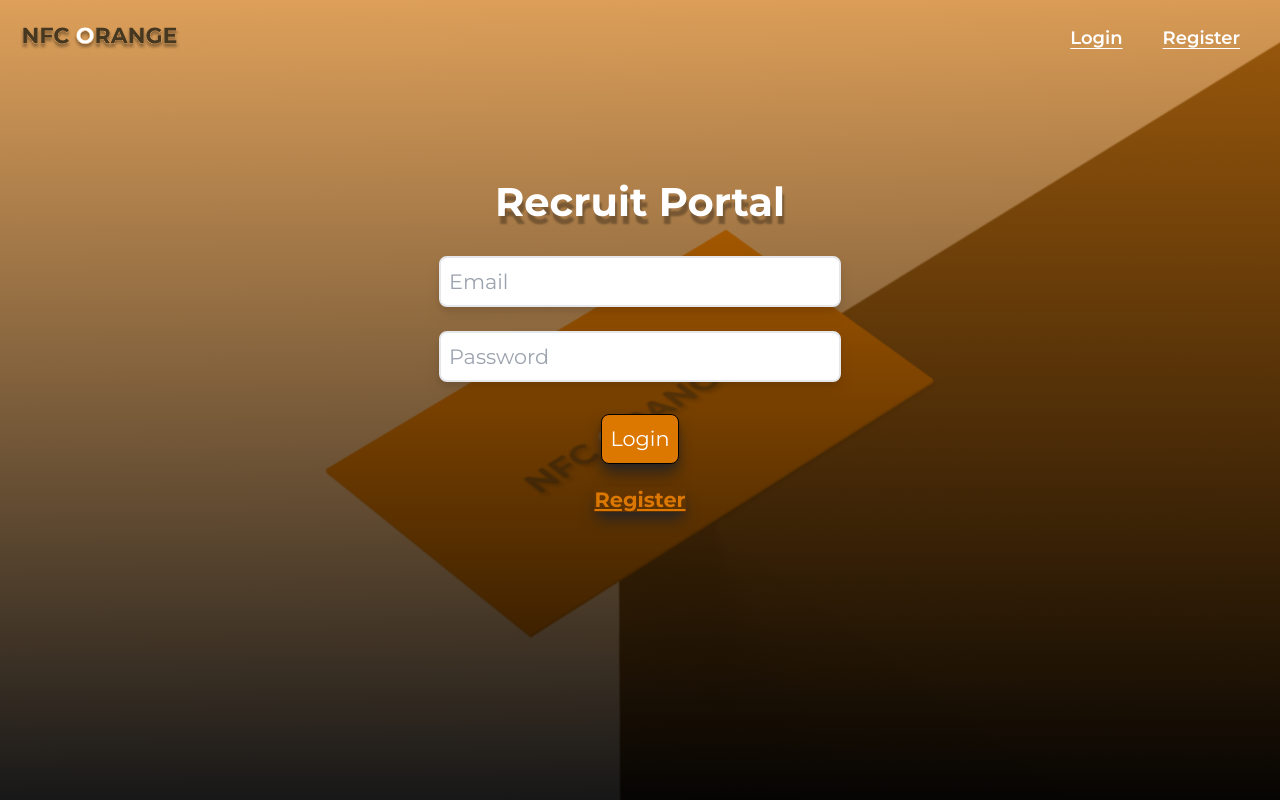
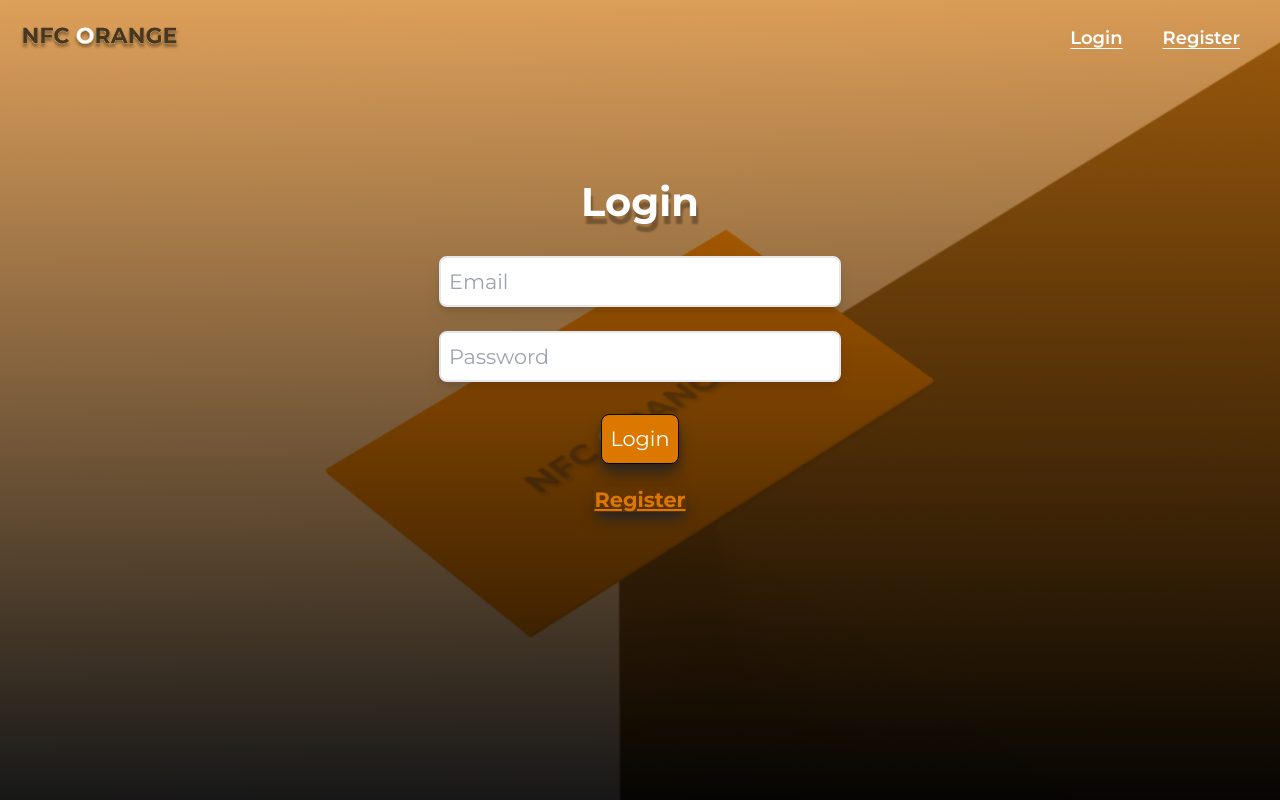
Before and after one commit to KhoiUna/nfc-orange, a Next.js app in the folder recruit/: page / in a window 1280 px wide. Built offline with nearby package versions, Linux system fonts and the light colour scheme.

Commit message:
/recruit: update login page

```diff
--- a/recruit/app/head.tsx
+++ b/recruit/app/head.tsx
@@ -1,4 +1,4 @@
-import Analytics from "../components/Analytics";
+import Analytics from "@/components/Analytics";
 
 export default function Head() {
   return (
@@ -13,7 +13,7 @@ export default function Head() {
       <link rel="icon" href="/nfc-orange.svg" />
       <link rel="shortcut icon" href="/nfc-orange.svg" type="image/x-icon" />
 
-      <title>Recruiter | Login</title>
+      <title>Recruit | Login</title>
 
       <Analytics />
     </>
--- a/recruit/app/layout.tsx
+++ b/recruit/app/layout.tsx
@@ -1,7 +1,7 @@
 "use client";
 
-import HeaderBar from "../components/ui/HeaderBar";
-import "../styles/globals.css";
+import HeaderBar from "@/components/ui/HeaderBar";
+import "@/styles/globals.css";
 import { QueryClient, QueryClientProvider } from "@tanstack/react-query";
 
 const queryClient = new QueryClient();
--- a/recruit/app/page.tsx
+++ b/recruit/app/page.tsx
@@ -2,9 +2,10 @@
 
 import Link from "next/link";
 import axios from "axios";
+import { useRouter } from "next/navigation";
 import { useForm, SubmitHandler } from "react-hook-form";
 import { useState } from "react";
-import TextLoader from "../components/ui/TextLoader";
+import TextLoader from "@/components/ui/TextLoader";
 import { useMutation } from "@tanstack/react-query";
 
 type Inputs = {
@@ -22,6 +23,8 @@ const login = async (inputData: Inputs) => {
 };
 
 export default function Page() {
+  const router = useRouter();
+
   const [status, setStatus] = useState({
     error: false,
     text: "",
@@ -29,9 +32,7 @@ export default function Page() {
 
   const { mutate, isLoading } = useMutation(login, {
     onSuccess: (data: any) => {
-      if (data.success) {
-        //
-      }
+      if (data.success) router.push("/dashboard");
 
       if (data.error)
         setStatus({
@@ -53,7 +54,7 @@ export default function Page() {
             textShadow: "2px 8px 2px rgba(0, 0, 0, 0.3)",
           }}
         >
-          Recruit Portal
+          Login
         </h1>
 
         <div className="max-w-[500px] m-auto">
```
